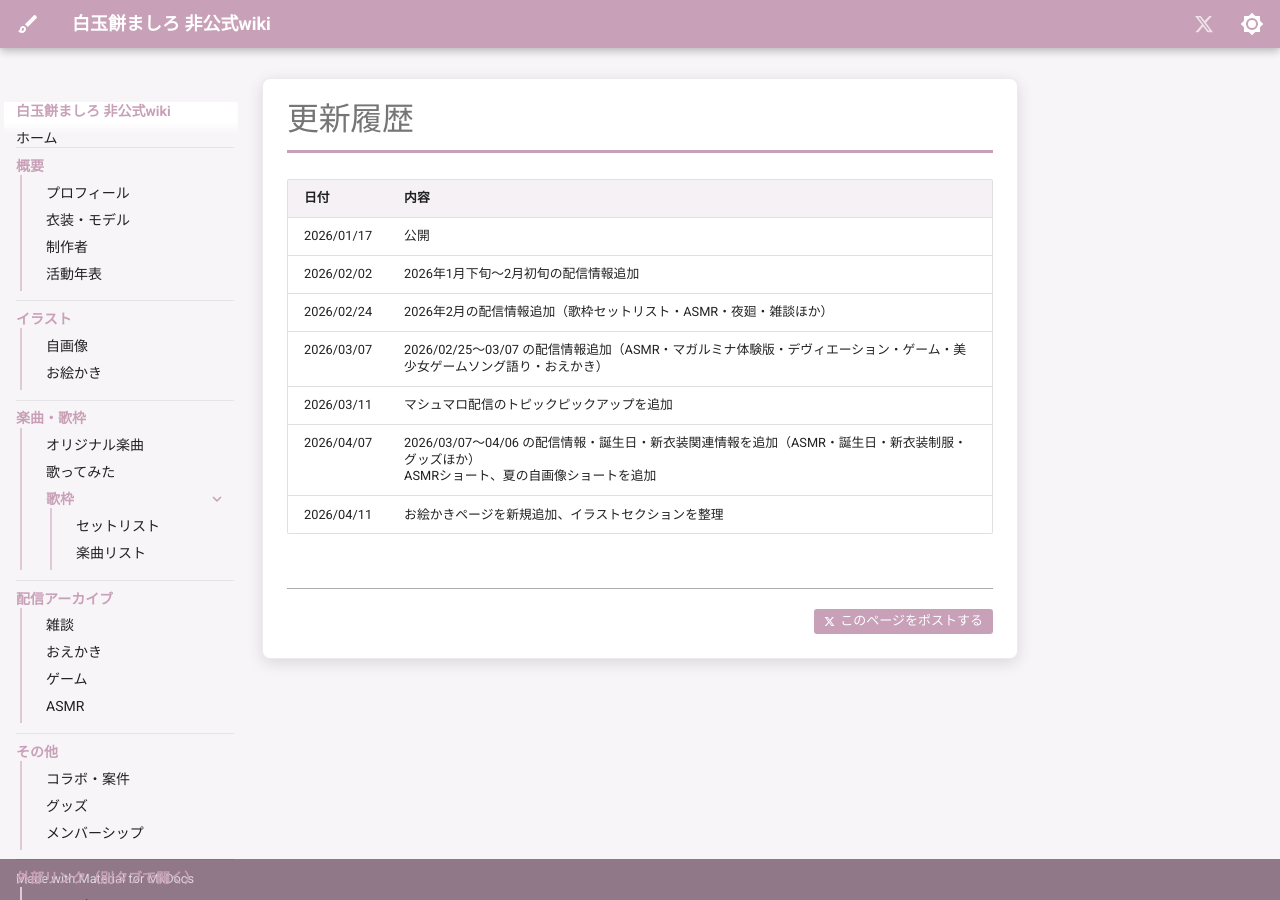
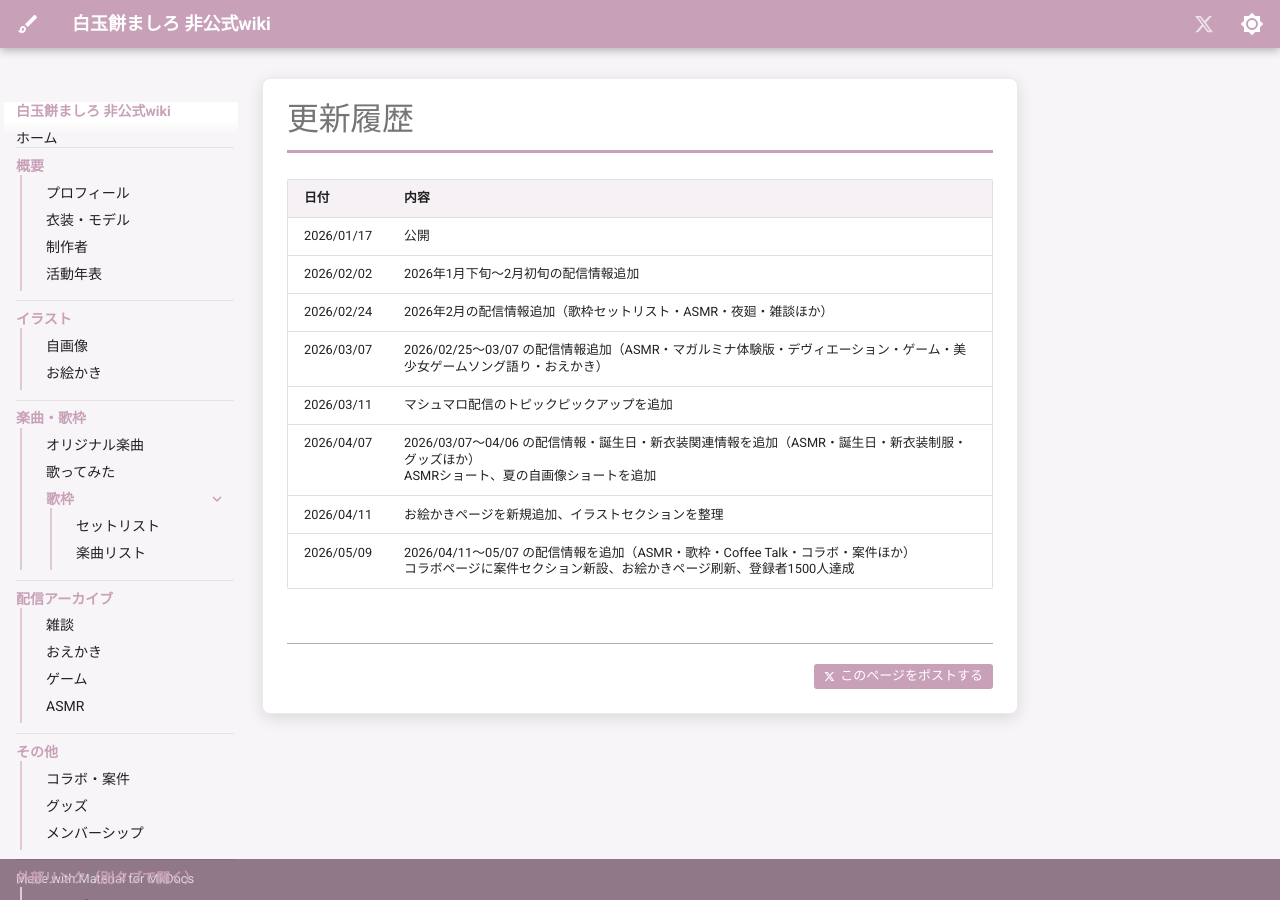
Before and after one commit to ameyamatmk/shiratamamochi-mashiro-unofficial-wiki, an MkDocs documentation site: the page built from docs/changelog.md, in a window 1280 px wide. Built offline with MkDocs 1.6.1 and Material for MkDocs 9.7.7, drawn with Linux system fonts in a browser that asks for light colours; comment, search, counter and statistics services are not loaded.

Commit message:
docs: changelogを更新（2026/04/11〜05/07の配信情報追加）

```diff
--- a/docs/changelog.md
+++ b/docs/changelog.md
@@ -9,3 +9,4 @@
 | 2026/03/11 | マシュマロ配信のトピックピックアップを追加 |
 | 2026/04/07 | 2026/03/07〜04/06 の配信情報・誕生日・新衣装関連情報を追加（ASMR・誕生日・新衣装制服・グッズほか）<br>ASMRショート、夏の自画像ショートを追加 |
 | 2026/04/11 | お絵かきページを新規追加、イラストセクションを整理 |
+| 2026/05/09 | 2026/04/11〜05/07 の配信情報を追加（ASMR・歌枠・Coffee Talk・コラボ・案件ほか）<br>コラボページに案件セクション新設、お絵かきページ刷新、登録者1500人達成 |
```
Also changed, not shown: docs/index.md (+1 -1 lines).
